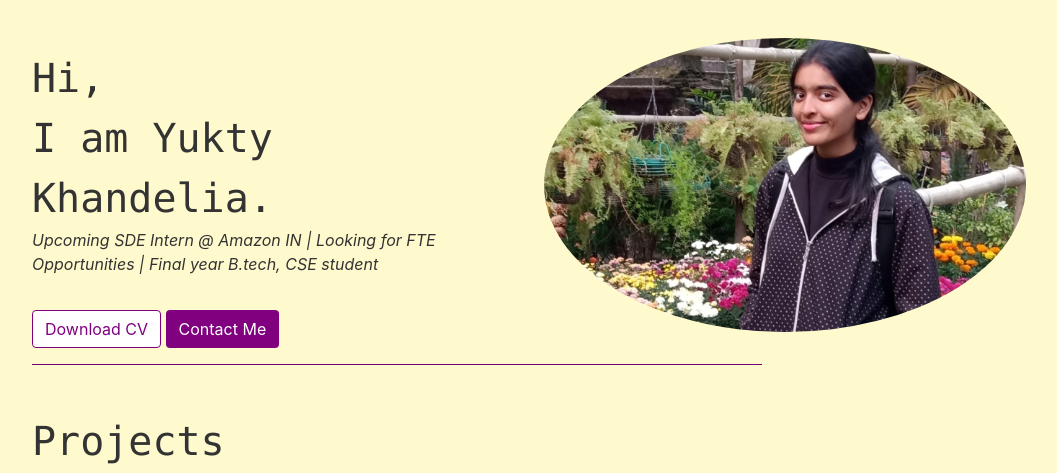
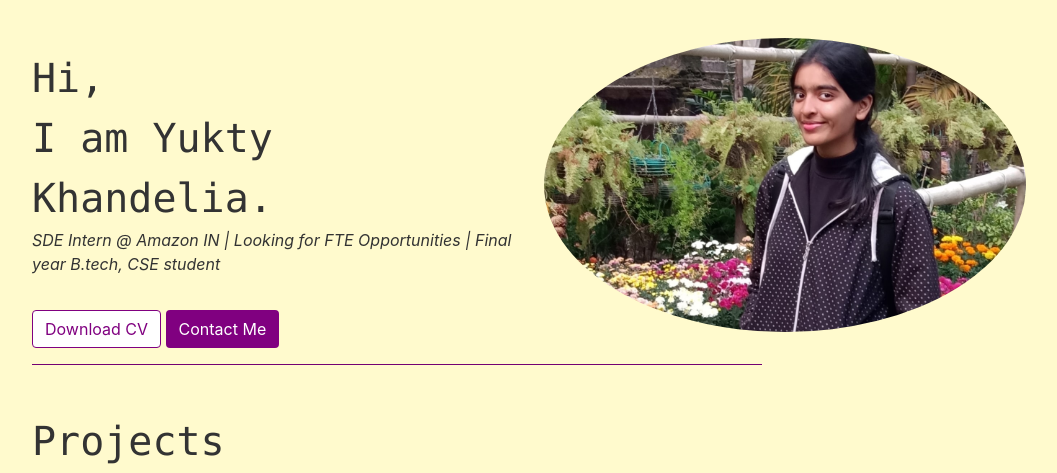
Before and after one commit to yukty2000/My_portfolio_blog, a Django app: page / in a window 1280 px wide. Shown: the part 62-535 px from the top of the page, without its empty margins (53-1110 px from the left). Run offline with Django 3.2, Linux system fonts and the light colour scheme; some libraries are stand-ins or nearby versions.

Commit message:
Updated job description

```diff
--- a/portfolio/templates/portfolio/home.html
+++ b/portfolio/templates/portfolio/home.html
@@ -10,7 +10,7 @@
 				Hi,<br>
 				I am Yukty Khandelia.<br>
 			</div>
-			<div class="italic-text">Upcoming SDE Intern @ Amazon IN | Looking for FTE Opportunities | Final year B.tech, CSE student</div><br>
+			<div class="italic-text">SDE Intern @ Amazon IN | Looking for FTE Opportunities | Final year B.tech, CSE student</div><br>
 
 			<a class="btn btn-bpurple" href="https://drive.google.com/file/d/1uLHrPBOTGZn_--XCFbrp5epsc8RZZuYx/view?usp=sharing" target="_blank" style="margin-top: 10px;">Download CV</a>
 
```
